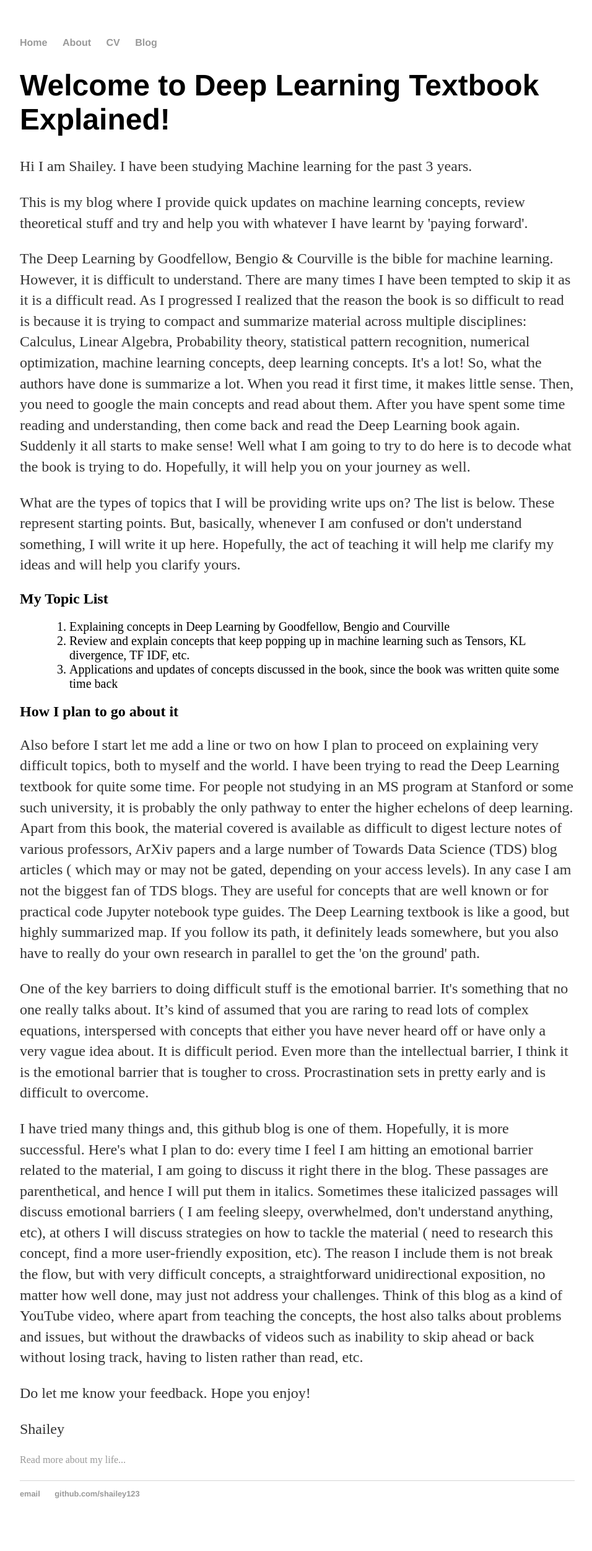
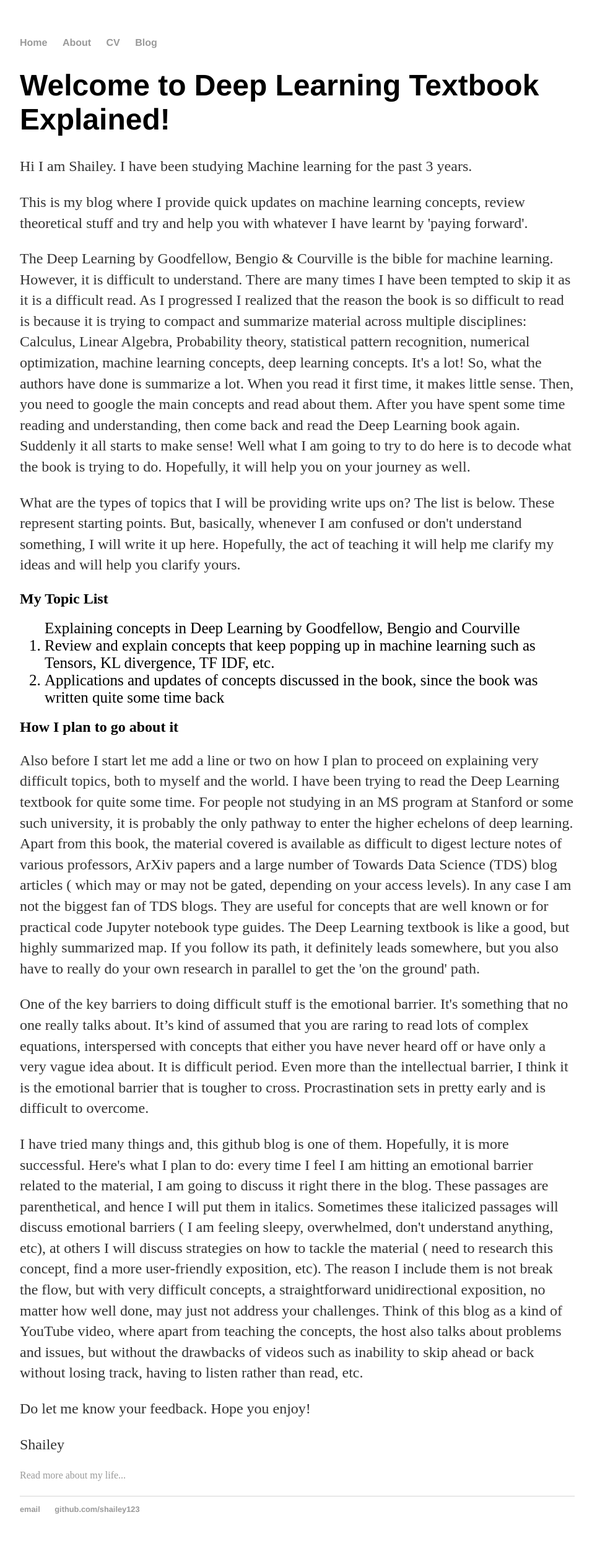
Before and after one commit to shailey123/shailey123.github.io, a Jekyll site: the page built from index.html, in a window 1280 px wide. Shown: the whole page at 62% size, without its empty margins (160-1116 px from the left). Built offline with Jekyll 4.4.1, drawn with Linux system fonts in a browser that asks for light colours; before the commit the page ends 2478 px from its top, so only the background shows below that.

Commit message:
Update index.html

```diff
--- a/index.html
+++ b/index.html
@@ -11,10 +11,10 @@
 
 	<h2>My Topic List</h2>
 		<ol>
-			<ol>
-			<li style="font-size:20px">Explaining concepts in Deep Learning by Goodfellow, Bengio and Courville</li>
-			<li style="font-size:20px">Review and explain concepts that keep popping up in machine learning such as Tensors, KL divergence, TF IDF, etc.</li></font>
-                        <li style="font-size:20px">Applications and updates of concepts discussed in the book, since the book was written quite some time back</li></font>
+			<ol5
+			<li style="font-size:25px">Explaining concepts in Deep Learning by Goodfellow, Bengio and Courville</li>
+			<li style="font-size:25px">Review and explain concepts that keep popping up in machine learning such as Tensors, KL divergence, TF IDF, etc.</li></font>
+                        <li style="font-size:25px">Applications and updates of concepts discussed in the book, since the book was written quite some time back</li></font>
                         </ol>
 		</ol>
 
```
